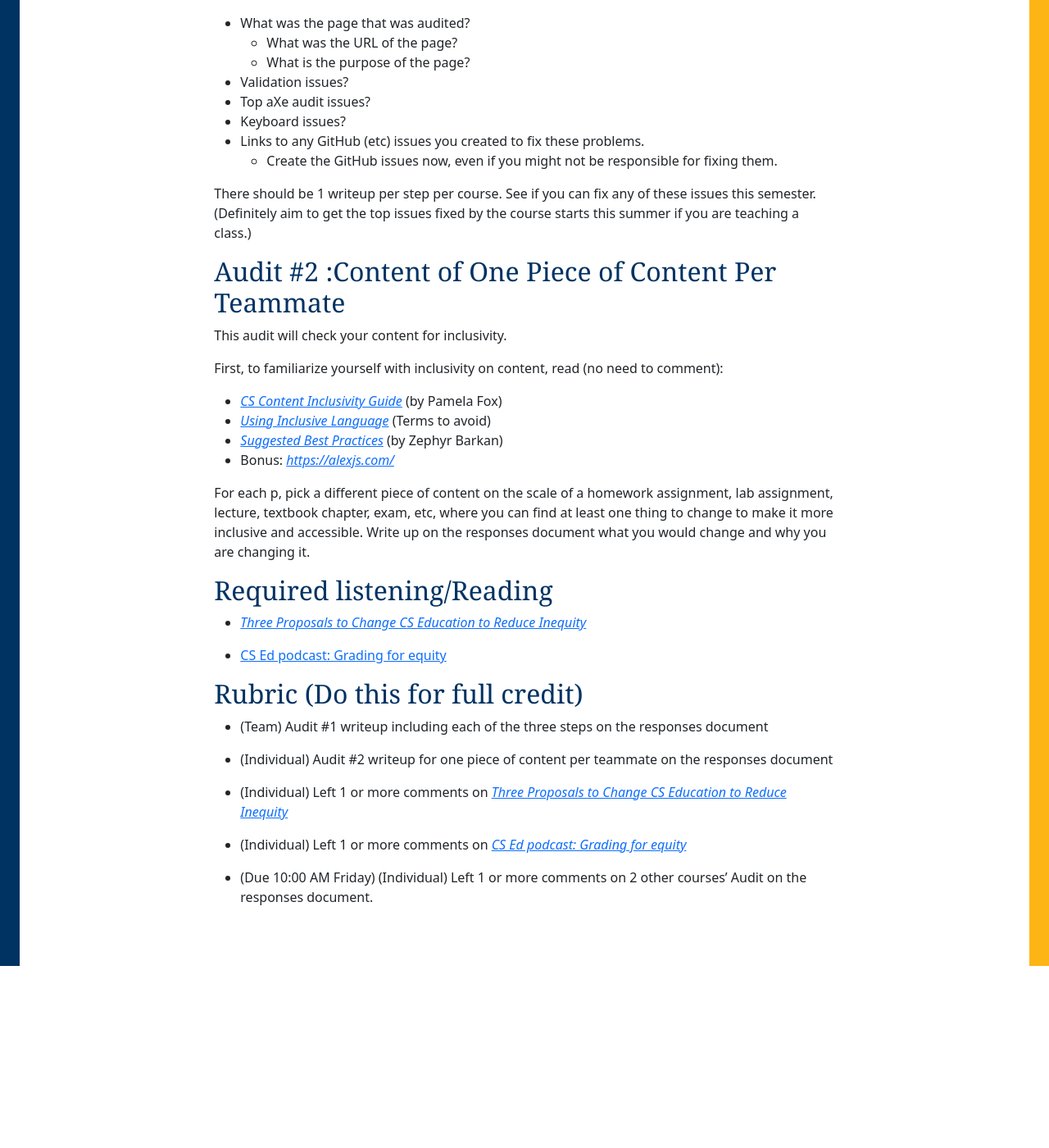
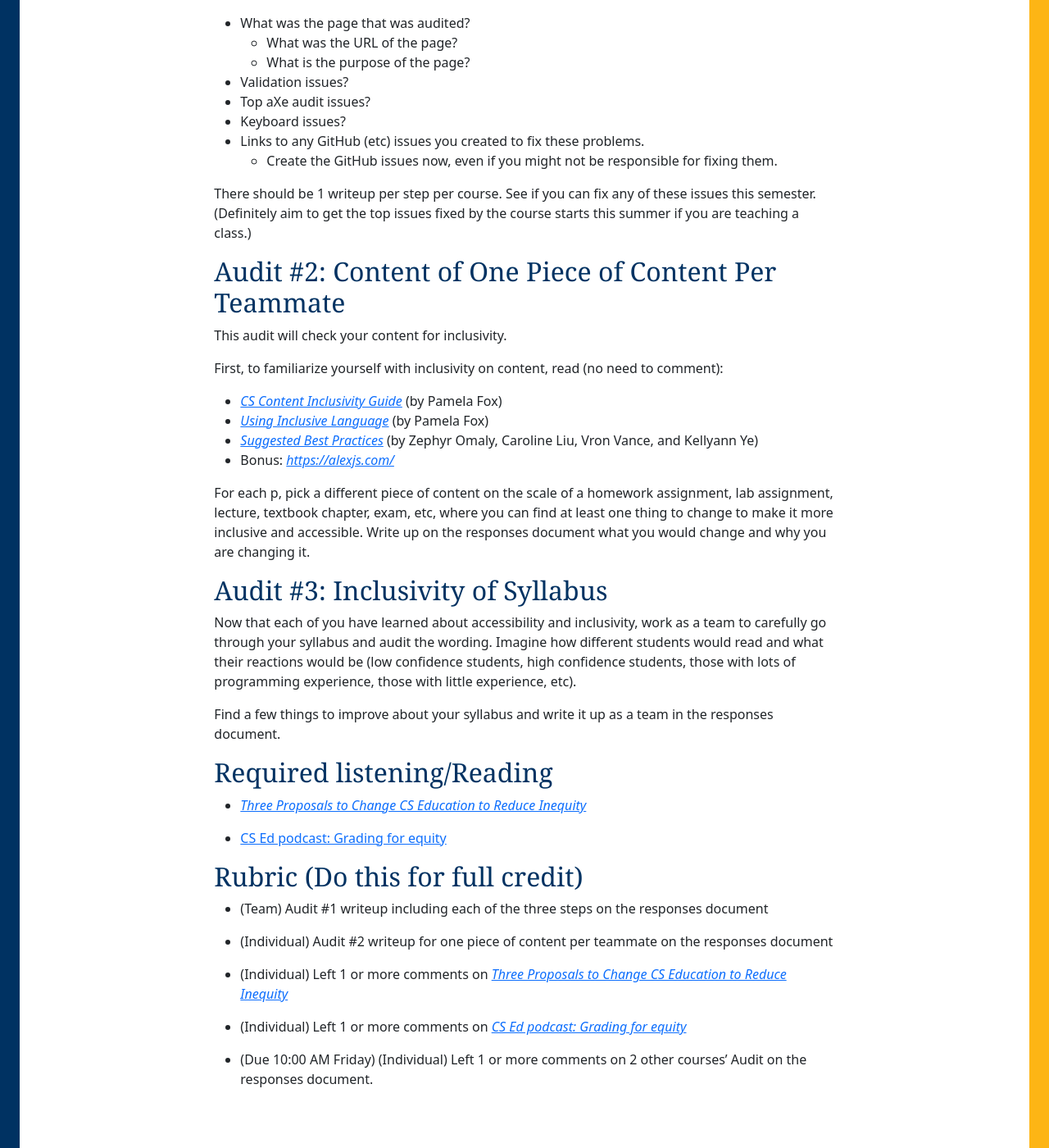
Before and after one commit to berkeley-cs302/sp25, a Jekyll site: the page built from hw/hw5-a11y.md, in a window 1280 px wide and 1400 px high, scrolled down 857 px. Shown: the whole window at 82% size. Built offline with Jekyll 4.4.1, drawn with Linux system fonts in a browser that asks for light colours; some web fonts are replaced; before the commit the page ends 2035 px from its top, so only the background shows below that; some of the changed text lies outside the part shown.

Commit message:
hw5 updates

```diff
--- a/hw/hw5-a11y.md
+++ b/hw/hw5-a11y.md
@@ -7,7 +7,7 @@ permalink: /hw/hw5/
 layout: hw
 due_date: Wednesday, April 17, 2024
 peer_review_date: Friday, April 19, 2024
-responses_doc: https://docs.google.com/document/d/1sHZzfMqse7JItwiY_OFD6ZLaNpH_gpQJjlL5DX2LmwI/edit
+responses_doc: https://docs.google.com/document/d/1Y-WDIqxd3zMuGOFo8HmZ16R07CvghrcyiXmV6eCMbg4/edit?tab=t.0#heading=h.gjdgxs
 ---
 
 [grading_for_equity_transcript]: https://docs.google.com/document/d/1y9A79IVQBs0I_g6TUce1YJK7rMhjusf8/edit#heading=h.gjdgxs
@@ -15,7 +15,7 @@ responses_doc: https://docs.google.com/document/d/1sHZzfMqse7JItwiY_OFD6ZLaNpH_g
 
 Your class will be uniquely filled with students who are all different. We want our courses to be accessible to all students taking them. In this homework you will dig more into accessibility and inclusivity and audit your course/past iterations of your course to find areas to improve.
 
-## Audit \#1 Accessibility/Keyboard test of Website
+## Audit \#1: Accessibility/Keyboard test of Website
 
 This audit will check your website for accessibility issues, like those faced by students using a screen reader or just a keyboard with no mouse.
 
@@ -48,19 +48,23 @@ On the responses document, write up results for each step. Be sure to mention an
 There should be 1 writeup per step per course.
 See if you can fix any of these issues this semester. (Definitely aim to get the top issues fixed by the course starts this summer if you are teaching a class.)
 
-## Audit \#2 :Content of One Piece of Content Per Teammate
+## Audit \#2: Content of One Piece of Content Per Teammate
 
 This audit will check your content for inclusivity.
 
 First, to familiarize yourself with inclusivity on content, read (no need to comment):
 
-- [_CS Content Inclusivity Guide_](https://docs.google.com/document/d/1LbMwoG19dLyn2PacB2ZRsXg1-HgS0txOL02GjKNSHHw/edit#heading=h.snwazixs4a7s) (by Pamela Fox)
-- [_Using Inclusive Language_](https://drive.google.com/file/d/1lo2V-FwH7Cf8sOLYGvyZH4ioxQ8PnNZX/view) (Terms to avoid)
-- [_Suggested Best Practices_](https://docs.google.com/document/d/1NvmF4HXH3-Zi0W1p4vYwHG4TWfV2EWN76HN3faZTYpY/edit) (by Zephyr Barkan)
+- [_CS Content Inclusivity Guide_](https://docs.google.com/document/d/1hSTI0Pljrb3fglKi6xvvcQYzKnDgLfaXMv-POTj6KSc/edit?tab=t.0#heading=h.snwazixs4a7s) (by Pamela Fox)
+- [_Using Inclusive Language_](https://drive.google.com/file/d/1HdN_vQVxYYx0QITzmbgB-O5yxbO0z6gi/view) (by Pamela Fox)
+- [_Suggested Best Practices_](https://docs.google.com/document/d/1UdNfx5uxZ3LV54El94hz4T6UWuG9gv-p4rPlPc0lukg/edit?tab=t.0#heading=h.2381w19ws52d) (by Zephyr Omaly, Caroline Liu, Vron Vance, and Kellyann Ye)
 - Bonus: [_https://alexjs.com/_](https://alexjs.com/)
 
 For each p, pick a different piece of content on the scale of a homework assignment, lab assignment, lecture, textbook chapter, exam, etc, where you can find at least one thing to change to make it more inclusive and accessible. Write up on the responses document what you would change and why you are changing it.
 
+## Audit \#3: Inclusivity of Syllabus
+Now that each of you have learned about accessibility and inclusivity, work as a team to carefully go through your syllabus and audit the wording. Imagine how different students would read and what their reactions would be (low confidence students, high confidence students, those with lots of programming experience, those with little experience, etc).
+
+Find a few things to improve about your syllabus and write it up as a team in the responses document.
 
 ## Required listening/Reading
 
```
